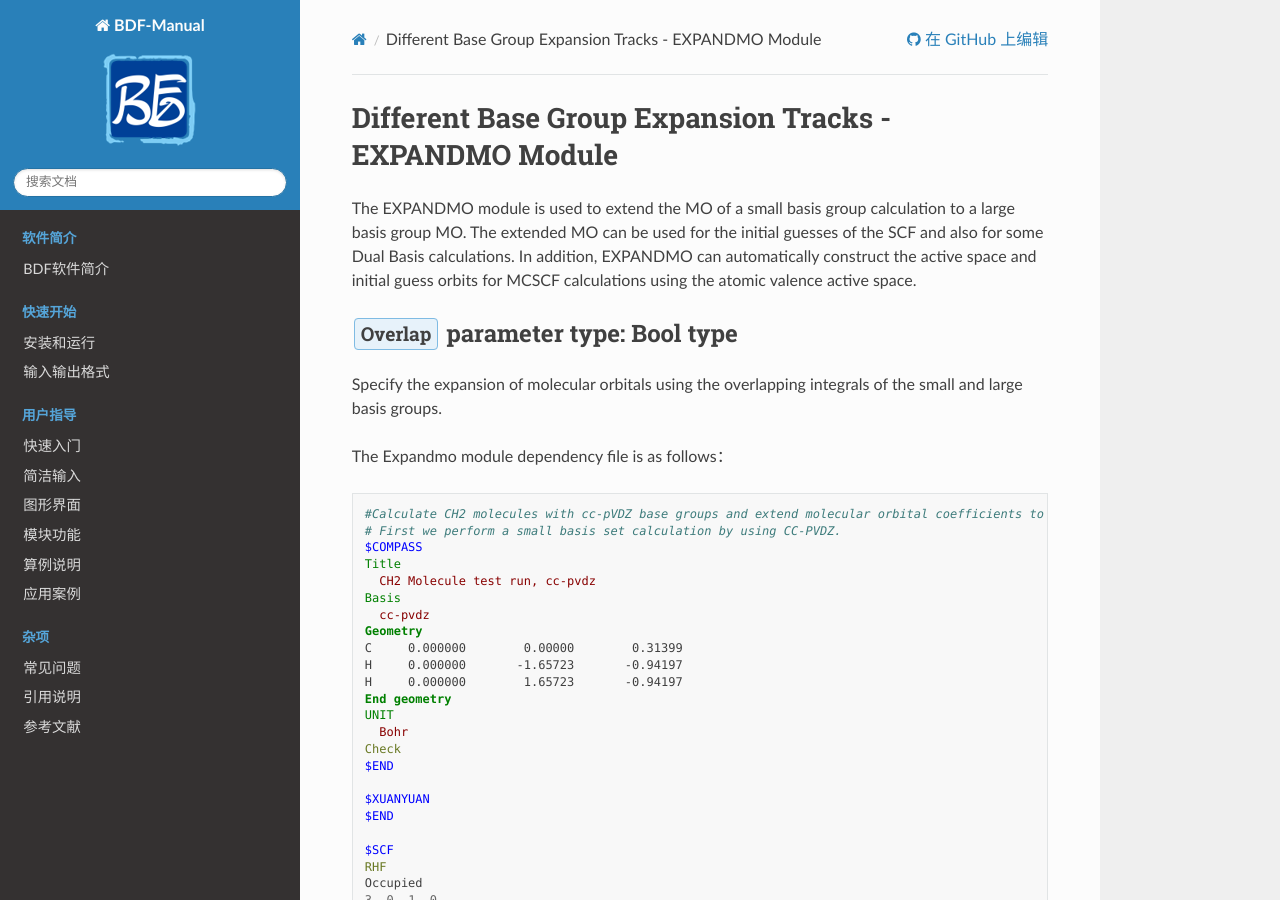
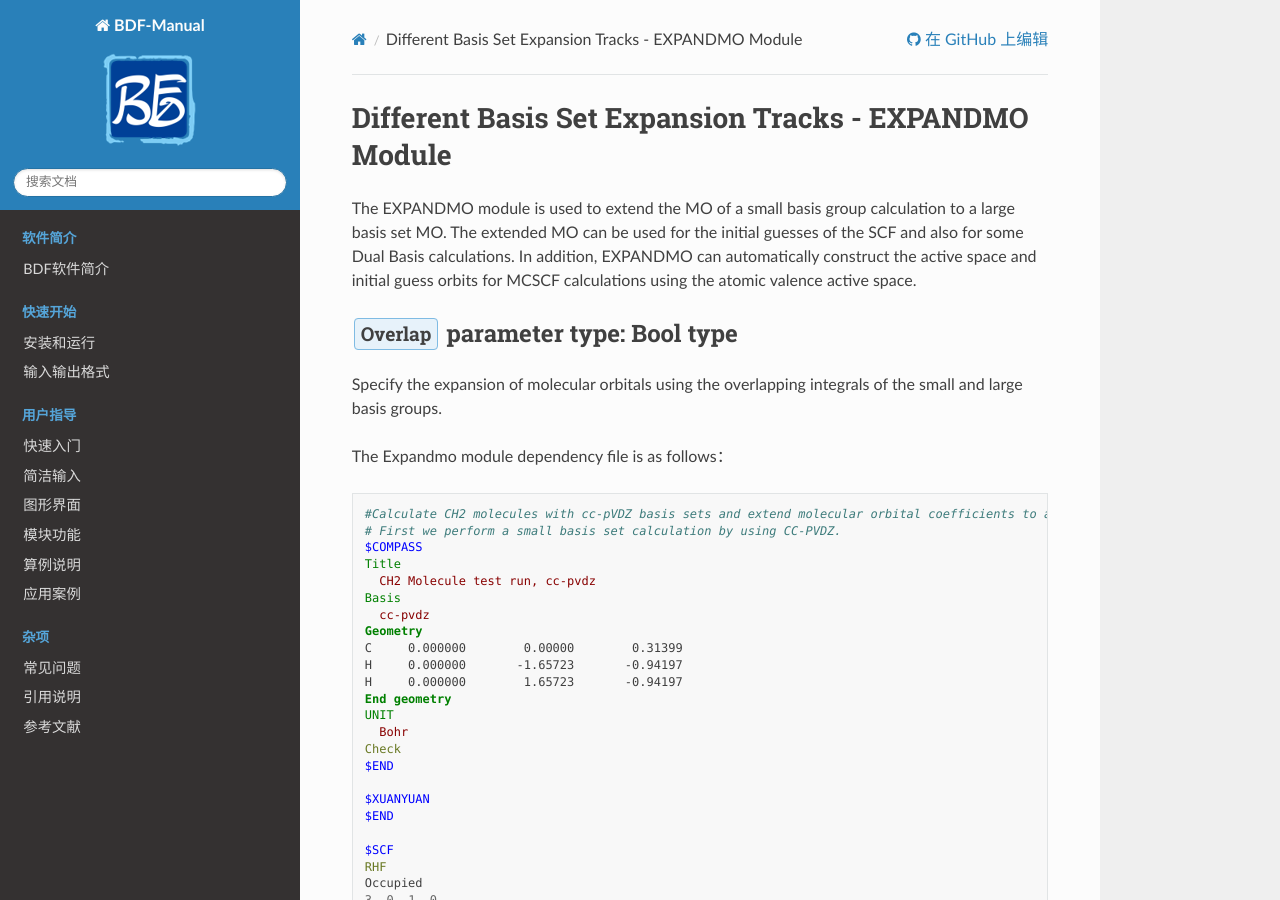
Before and after one commit to BDF-manual-maintenance/BDF-manual-en, a Sphinx documentation site: the page built from source/module/expandmo.rst, in a window 1280 px wide and 900 px high. Built offline with Sphinx 7.4.7 and the Read the Docs theme 2.0.0, drawn with Linux system fonts in a browser that asks for light colours.

Commit message:
Update expandmo.rst

```diff
--- a/source/module/expandmo.rst
+++ b/source/module/expandmo.rst
@@ -1,6 +1,6 @@
-Different Base Group Expansion Tracks - EXPANDMO Module
+Different Basis Set Expansion Tracks - EXPANDMO Module
 ============================================================
-The EXPANDMO module is used to extend the MO of a small basis group calculation to a large basis group MO. The extended MO can be used for the initial guesses of the SCF and also for some Dual Basis calculations. In addition, EXPANDMO can automatically construct the active space and initial guess orbits for MCSCF calculations using the atomic valence active space.
+The EXPANDMO module is used to extend the MO of a small basis group calculation to a large basis set MO. The extended MO can be used for the initial guesses of the SCF and also for some Dual Basis calculations. In addition, EXPANDMO can automatically construct the active space and initial guess orbits for MCSCF calculations using the atomic valence active space.
 
 :guilabel:`Overlap` parameter type: Bool type
 ------------------------------------------------
@@ -23,7 +23,7 @@ The Expandmo module dependency file is as follows：
 
 .. code-block:: bdf
 
-     #Calculate CH2 molecules with cc-pVDZ base groups and extend molecular orbital coefficients to aug-cc-pVDZ group for initial guessing of SCF calculations
+     #Calculate CH2 molecules with cc-pVDZ basis sets and extend molecular orbital coefficients to aug-cc-pVDZ group for initial guessing of SCF calculations
      # First we perform a small basis set calculation by using CC-PVDZ.
      $COMPASS
      Title
```
